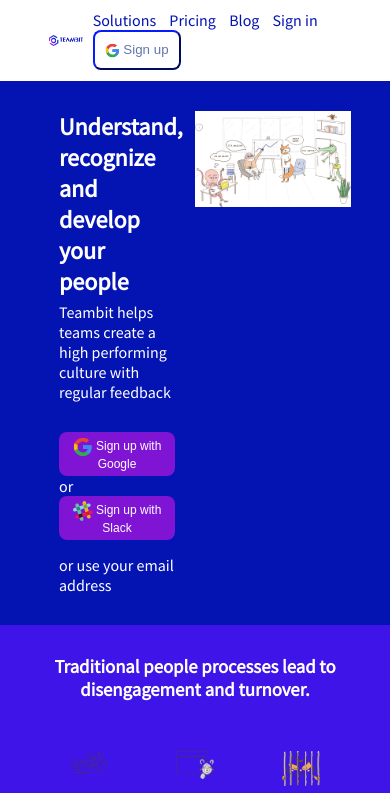
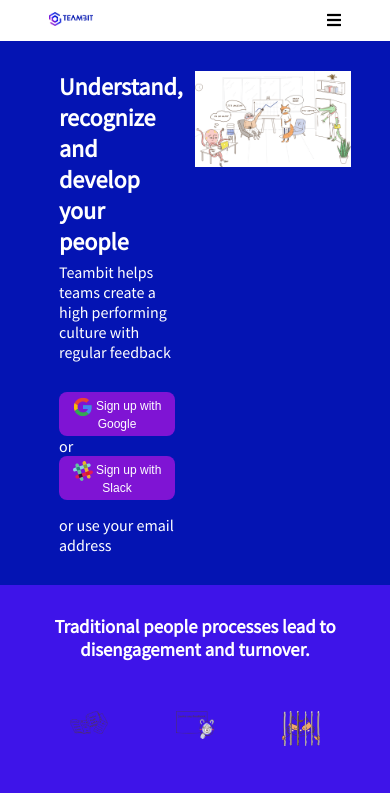
Before and after one commit to danialessi/node-sass-teambit, a website: page index.html in a window 390 px wide. Shown: the top 793 px of the page. Drawn offline with Linux system fonts and the light colour scheme.

Commit message:
burger menu

```diff
--- a/index.html
+++ b/index.html
@@ -10,6 +10,10 @@
     <link rel="preconnect" href="https://fonts.gstatic.com">
     <link href="https://fonts.googleapis.com/css2?family=Source+Sans+Pro&display=swap" rel="stylesheet">
 
+    <!-- fontawesome  -->
+    <link rel="stylesheet" href="https://cdnjs.cloudflare.com/ajax/libs/font-awesome/5.15.2/css/all.min.css">
+
+    <!-- css  -->
     <link rel="stylesheet" href="dist/app.css">
 </head>
 <body>
@@ -41,6 +45,12 @@
                     </ul>
                 </nav>
                 <!-- end navbar  -->
+
+                <!-- burger menu  -->
+                <div class="burger">
+                    <i class="fas fa-bars"></i>
+                </div>
+                <!-- end burger menu  -->
             </div>
         </div>
     </header>
--- a/src/partials/_header.scss
+++ b/src/partials/_header.scss
@@ -31,4 +31,25 @@
         }
     }
     // end navbar
+
+    // burger
+    .burger {
+        display: none;
+    }
+    // end burger
 }
+
+// MEDIA QUERIES
+@media screen and (max-width: 768px) {
+
+    .header-content {
+        nav {
+            display: none;
+        }
+
+        .burger {
+            display: block;
+        }
+    }
+
+}
```
Also changed, not shown: dist/app.css.
